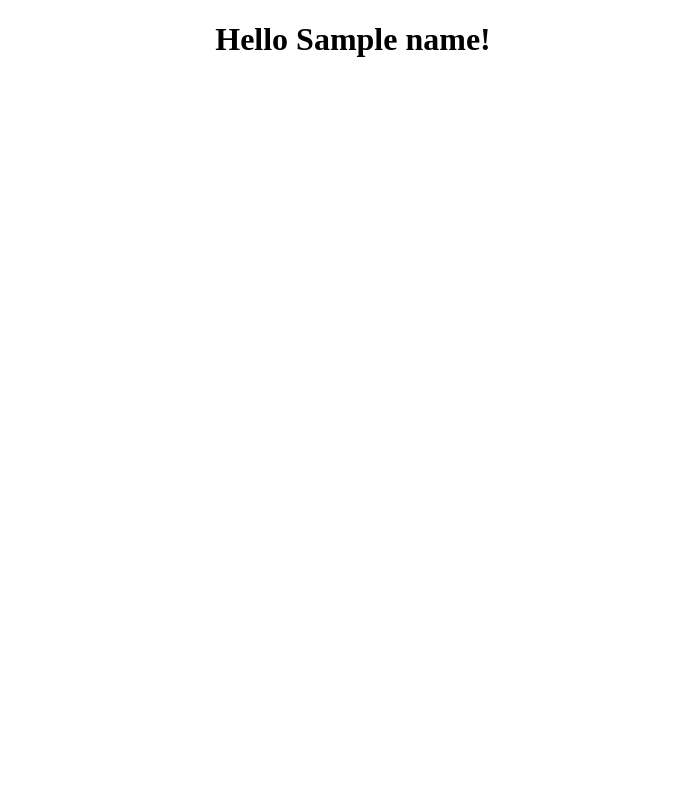
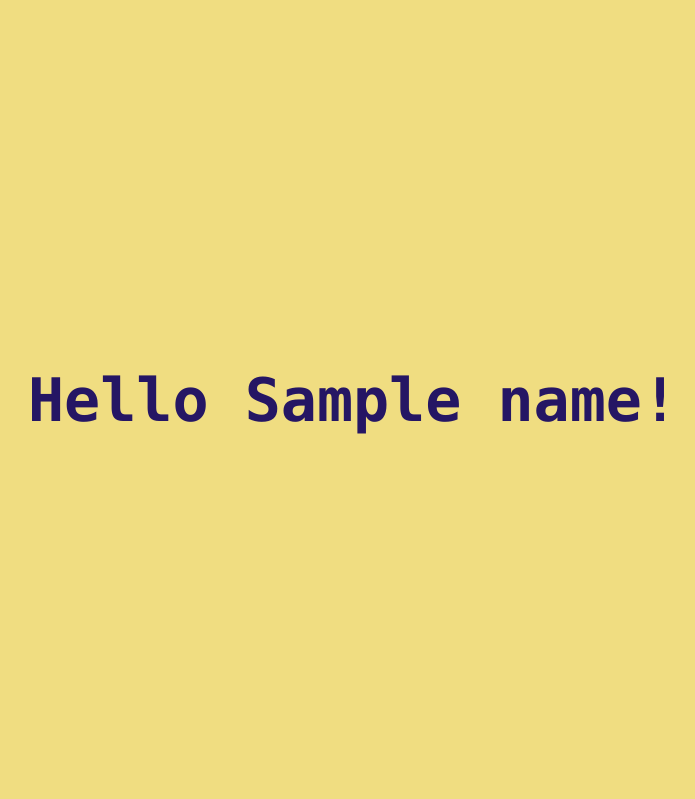
Before and after one commit to crimson-catfish/test-task, a Flask app: template templates/index.html in a window 1280 px wide. Shown: the whole page, without its empty margins (287-982 px from the left). Run offline with Flask 2, Linux system fonts and the light colour scheme; the template is opened without the code that fills it: most values are stand-ins (such as "Sample title", 1, 10 or a date in 2020).

Commit message:
final commit

```diff
--- a/templates/index.html
+++ b/templates/index.html
@@ -5,6 +5,23 @@
     <meta charset="UTF-8">
     <meta name="viewport" content="width=device-width, initial-scale=1.0">
     <title>Greetings</title>
+    <style>
+        body {
+            background-color: #f0dd81;
+            margin: 0;
+            padding: 0;
+            height: 100vh;
+            display: flex;
+            justify-content: center;
+            align-items: center;
+            font-family: 'Source Code Pro', Menlo, Monaco, fixed-width;
+        }
+
+        h1 {
+            color: #251664;
+            font-size: 60px;
+        }
+    </style>
 </head>
 
 <body>
```
Also changed, not shown: 1 other file.
